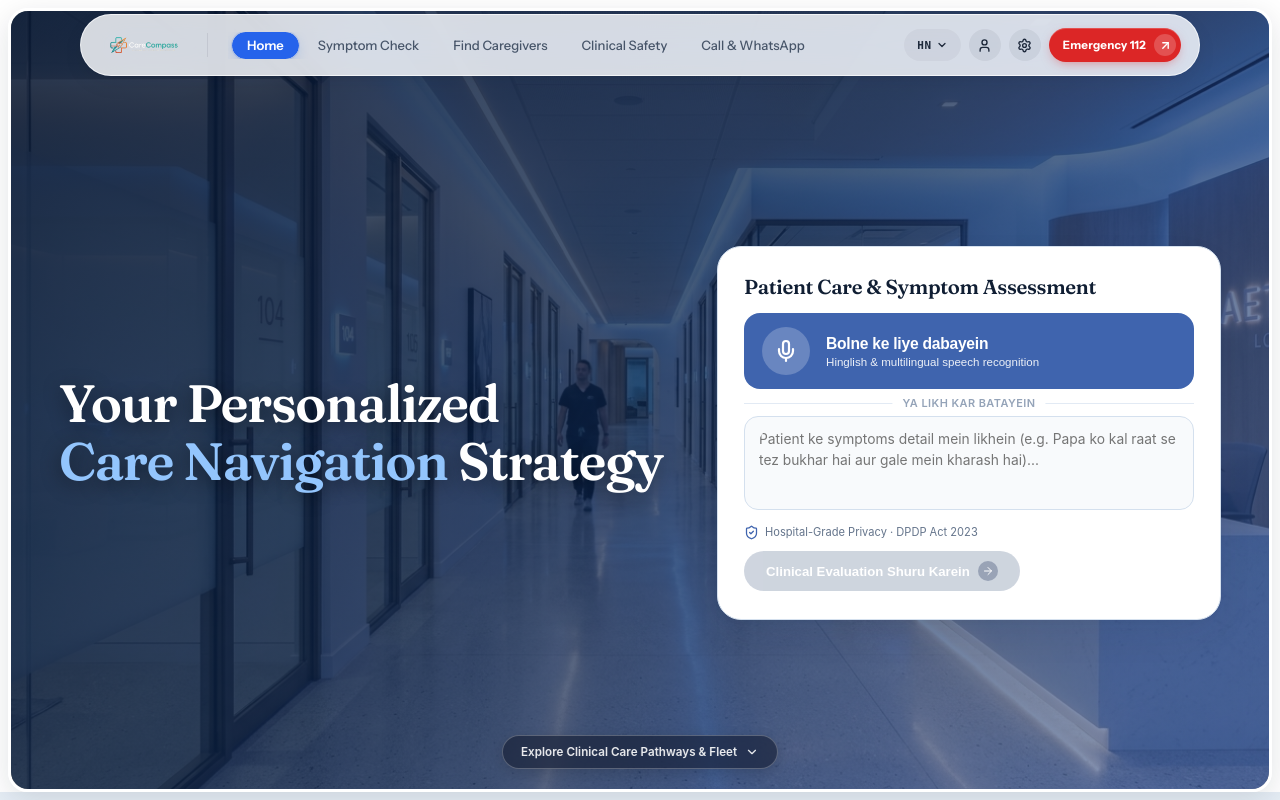
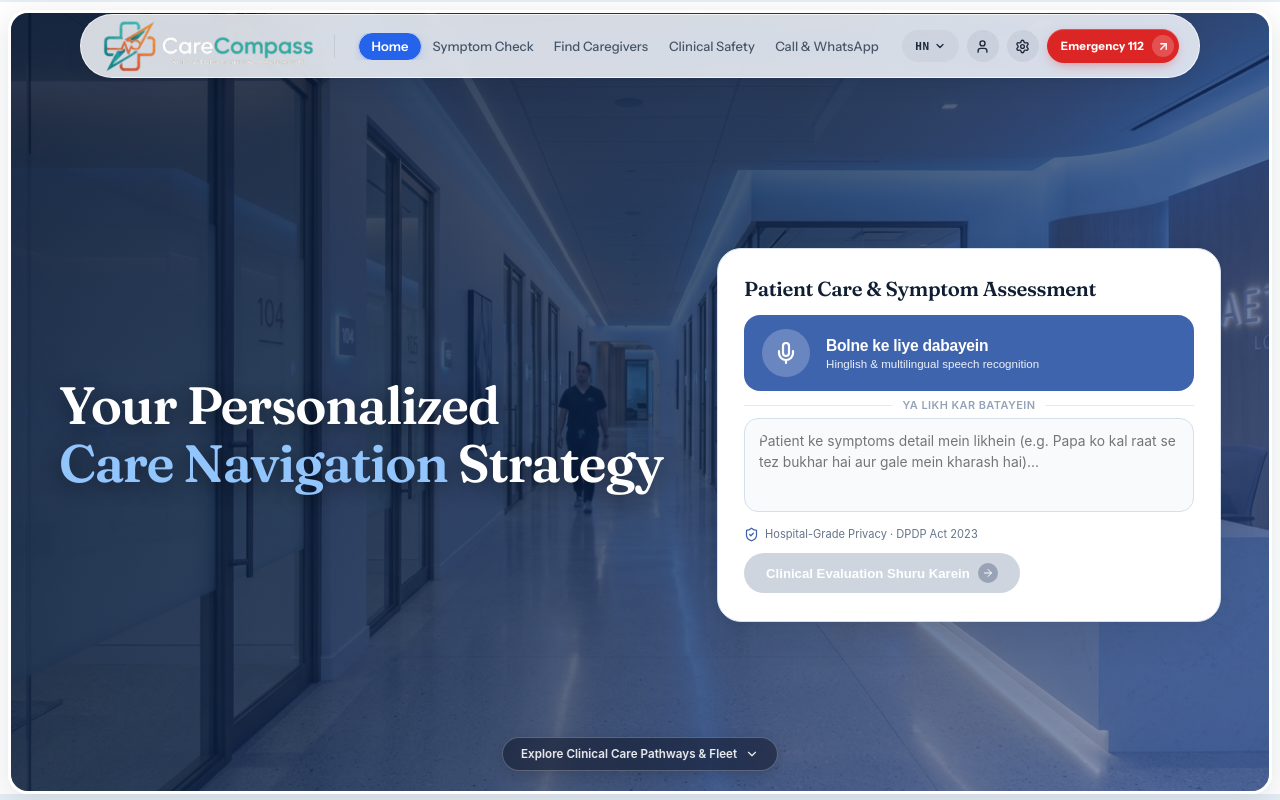
Before and after one commit to KalashMaheshwari/CareCompass, a React (Vite) app: page / in a window 1280 px wide. Shown: the top 800 px of the page. Built offline with nearby package versions, Linux system fonts and the light colour scheme; no server answers; the database is empty.

Commit message:
fix: crop whitespace padding from logo.png and enlarge navbar brand size

```diff
--- a/src/components/GlobalHeader.jsx
+++ b/src/components/GlobalHeader.jsx
@@ -97,11 +97,11 @@ export const GlobalHeader = () => {
         .gh-pill {
           max-width: 1120px;
           margin: 0 auto;
-          height: 62px;
+          height: 64px;
           display: flex;
           align-items: center;
           gap: 16px;
-          padding: 0 18px 0 20px;
+          padding: 0 20px 0 22px;
           background: rgba(255, 255, 255, 0.82);
           backdrop-filter: blur(24px) saturate(190%);
           -webkit-backdrop-filter: blur(24px) saturate(190%);
@@ -128,9 +128,9 @@ export const GlobalHeader = () => {
         .gh-brand:focus-visible { outline: 2px solid var(--gh-accent); outline-offset: 2px; border-radius: 9999px; }
 
         .gh-brand-logo {
-          height: 48px;
+          height: 52px;
           width: auto;
-          max-height: 52px;
+          max-height: 54px;
           object-fit: contain;
           flex-shrink: 0;
           display: block;
--- a/src/components/Navbar.jsx
+++ b/src/components/Navbar.jsx
@@ -45,7 +45,7 @@ export default function Navbar() {
           max-width: 1120px;
           margin: 0 auto;
           padding: 0 24px;
-          height: 62px;
+          height: 64px;
           display: flex;
           align-items: center;
           gap: 20px;
@@ -67,9 +67,9 @@ export default function Navbar() {
         .nav-brand:hover { opacity: .8; }
 
         .nav-logo-img {
-          height: 48px;
+          height: 52px;
           width: auto;
-          max-height: 52px;
+          max-height: 54px;
           object-fit: contain;
           flex-shrink: 0;
           display: block;
```
Also changed, not shown: public/logo.png.
